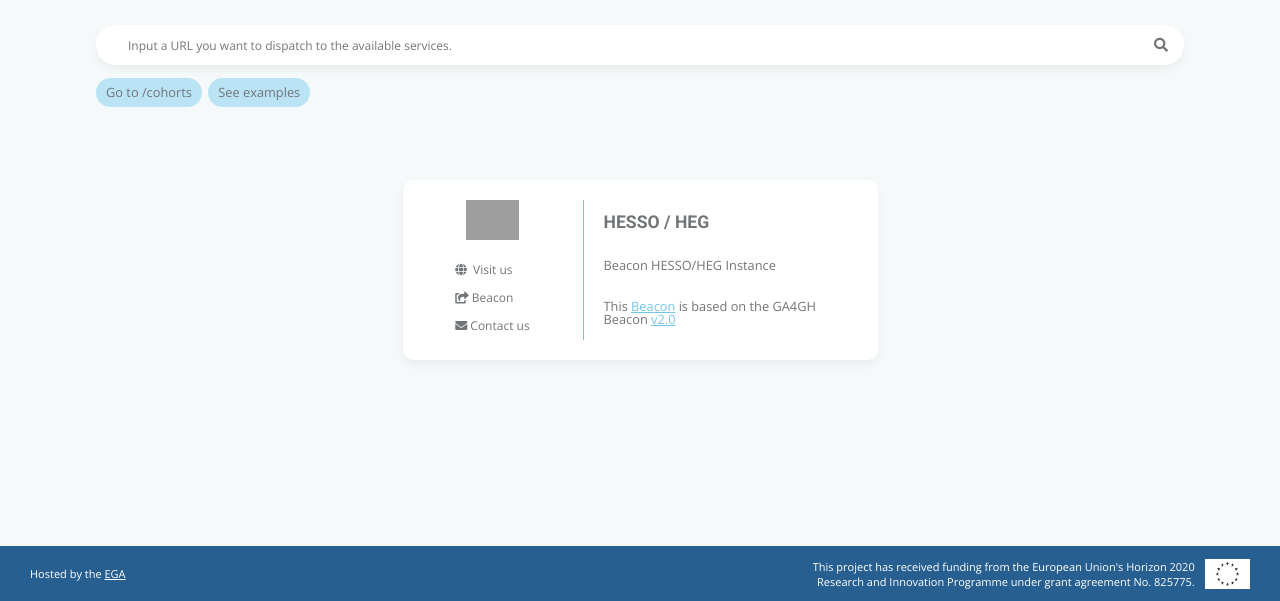
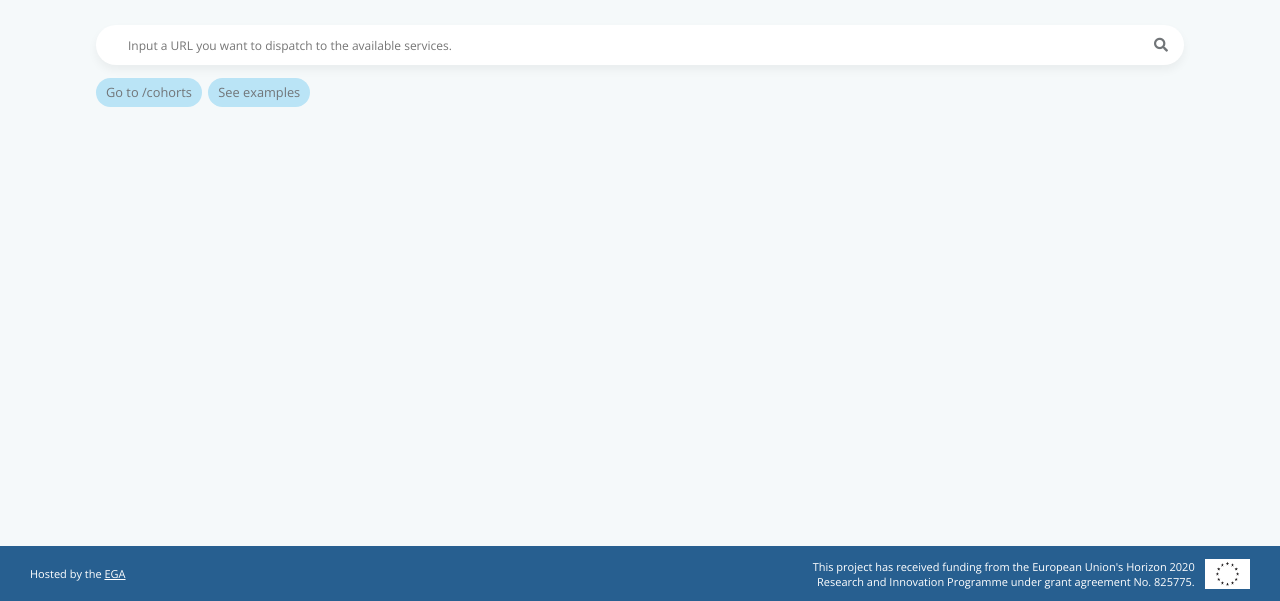
Before and after one commit to EGA-archive/ServicesRegistry, a Python web app: template templates/index.html in a window 1280 px wide. Shown: the part 199-800 px from the top of the page. Run offline with Jinja, Linux system fonts and the light colour scheme; the template is opened without the code that fills it, so the values that code supplies are empty; some libraries are stand-ins or nearby versions; grey boxes are pictures that could not be loaded.

Commit message:
Revert "Ignore heg beacon and hard-code their card"
This reverts commit 71ad90206f8fa94f8f8cf5800abf0926fb80eec2.

```diff
--- a/templates/index.html
+++ b/templates/index.html
@@ -79,33 +79,8 @@
             </div>
             <!-- END CARD -->
             {% endif %}
-	          {# Couldn't contact: {{ service }} #}
+	    {# Couldn't contact: {{ service }} #}
             {% endfor %}
-            <!-- HEG HARD-CODED CARD -->
-            <div class="card">
-              <section class="left-part">
-
-                <img src="https://www.sib.swiss//templates/sib/images/SIB_LogoQ_GBv.svg" alt="Beacon HESSO/HEG Instance Logo" />
-                <ul>
-                  <li>
-                    <a href="https://www.sib.swiss/patrick-ruch-group" target="_blank"><i class="fas fa-globe"></i> Visit us</a>
-                  </li>
-                  <li>
-                    <a href="https://beacon.text-analytics.ch" target="_blank"><i class="fas fa-share-square"></i>Beacon</a>
-                  </li>
-                  <li>
-                    <a href="mailto:douglas.teodoro@sib.swiss" target="_blank"><i class="fas fa-envelope"></i>Contact us</a>
-                  </li>
-                </ul>
-              </section>
-              <section class="right-part">
-                <h1>HESSO / HEG</h1>
-                <h2>Beacon HESSO/HEG Instance</h2>
-                <p>This <a href="https://beacon-project.io/">Beacon</a> is based on the GA4GH Beacon <a href="https://github.com/ga4gh-beacon/specification-v2/blob/master/beacon.yaml">v2.0</a></p>
-              </section>
-            </div>
-            <!-- END HEG HARD-CODED CARD -->
-
           </div>
 
 
```
Also changed, not shown: services_registry/conf.py (+4 -4 lines).
